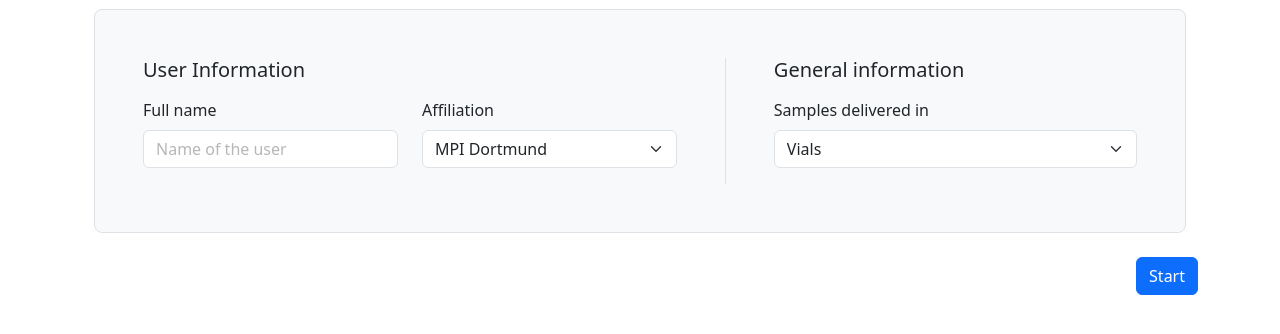
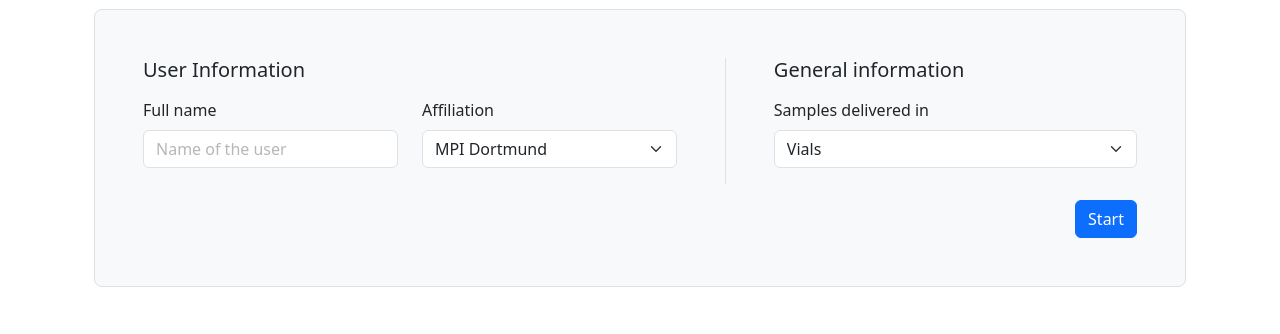
Before and after one commit to BernalFA/submission_form, a Flask app: page / in a window 1280 px wide. Shown: the part 287-621 px from the top of the page. Run offline with Flask 3, Linux system fonts and the light colour scheme.

Commit message:
fix button position

```diff
--- a/app/templates/index.html
+++ b/app/templates/index.html
@@ -10,7 +10,7 @@
 
 <div class="container">
     <form method="POST" class="p-4 p-md-5 border rounded-3 bg-light">
-        <div class="row">
+        <div class="row mb-3">
             <div class="col-md-7 pe-md-5">
                 <h5 class="mb-3">User Information</h5>
 
@@ -53,19 +53,20 @@
                 <div class="mb-3" id="include_structures_wrapper" style="display: none;">
                     {{ user_form.include_structures(class="form-check-input") }}
                     <label for="{{ user_form.include_structures.text }}">
-                        {{ user_form.include_structures.label(class="form-check-label") }}
+                        {{ user_form.include_structures.label(class="form-check-label ms-1") }}
                         <i class="bi bi-question-circle"
                             data-bs-toggle="tooltip"
                             data-bs-placement="right"
                             data-bs-html="true"
                             title="Mark <strong>Yes</strong> if you provide us with SMILES strings for your samples."></i>
                     </label>
-                    </div>
                 </div>
             </div>
         </div>
-        <div class="text-end mt-4">
-            <button type="submit" class="btn btn-primary">Start</button>
+        <div class="row">
+            <div class="text-end">
+                <button type="submit" class="btn btn-primary">Start</button>
+            </div>
         </div>
     </form>
 </div>
```
